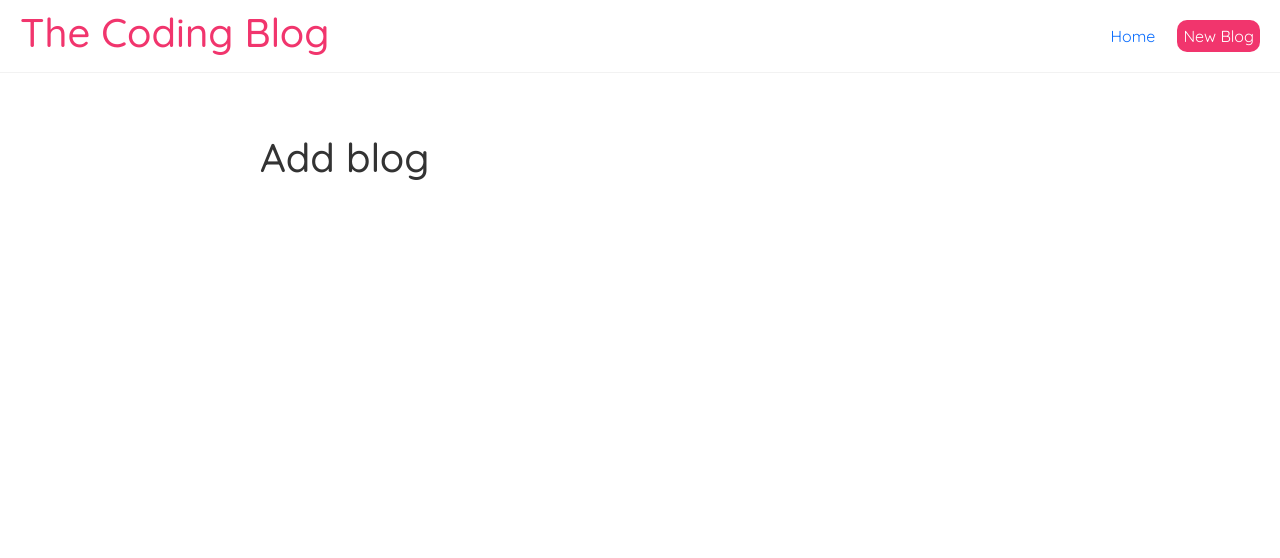
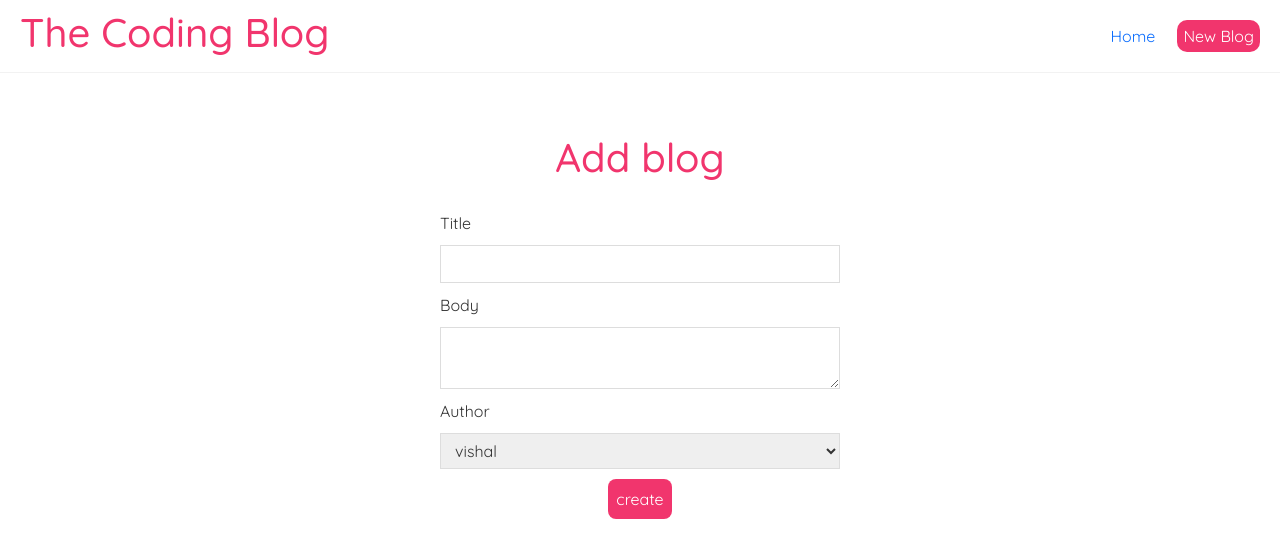
Before and after one commit to pc0riginal/reactJs-Tuts, a React (Create React App) app: page /create in a window 1280 px wide. Shown: the top 558 px of the page. Built offline with nearby package versions, Linux system fonts and the light colour scheme.

Commit message:
delete function added

```diff
--- a/data/db.json
+++ b/data/db.json
@@ -1,8 +1,22 @@
 {
-    "blogs":[
-            {"title":"coding","body":"loremanvn fjfkdfv ...","author":"paras","id":1},
-            {"title":"code like a pro","body":"lorem fji jglssnv sj ...","author":"pc","id":2},
-            {"title":"kids coding","body":"coding is funy ..","author":"pc0riginal","id":3},
-            {"title":"apana blog","body":"this is my blog...","author":"pc","id":4}
-    ]
+  "blogs": [
+    {
+      "title": "code",
+      "body": "mlgldfk",
+      "author": "pc",
+      "id": 1
+    },
+    {
+      "title": "code is fun",
+      "body": "hey we completed",
+      "author": "pc",
+      "id": 2
+    },
+    {
+      "title": "hi",
+      "body": "jknv",
+      "author": "paras",
+      "id": 3
+    }
+  ]
 }
--- a/src/BlogDetails.js
+++ b/src/BlogDetails.js
@@ -1,11 +1,33 @@
-import { useParams } from "react-router";
+import { useHistory, useParams } from "react-router";
+import useFetch from "./useFetch";
 
 const BlogDetails = () => {
     const params = useParams()
+    const history = useHistory()
+    const {blogs:blog,isPanding:isPending,error} = useFetch("http://localhost:8000/blogs/"+params.id)
+    const handleDelete = () =>{
+        fetch("http://localhost:8000/blogs/"+params.id,{
+            method:'DELETE'
+        })
+        .then(()=>{
+            history.push('/')
+        })
+        .catch((err)=>{
+            alert(err.message)
+        })
+    }
     return (
         <div className="blog-details">
-            <h1>blog details</h1>
-            <h1>{params.id}</h1>
+            {isPending && <div>Loding...</div>}
+            {error && <div>{error}</div>}
+            {blog && (
+                <article>
+                    <h2>{blog.title}</h2>
+                    <p>Written by {blog.author}</p>
+                    <div>{blog.body}</div>
+                    <button onClick={handleDelete}>Delete</button>
+                </article>
+            )}
         </div>
     );
 }
--- a/src/Create.js
+++ b/src/Create.js
@@ -1,7 +1,62 @@
+import { useState } from "react";
+import { useHistory } from "react-router";
+
 const Create = () => {
+    let [title,setTitle] = useState('')
+    let [body,setBody] = useState('')
+    let [author,setAuthor] = useState('vishal')
+    let [isPending,setIsPending] = useState(false)
+    const history = useHistory()
+
+    const addblog = (e) =>{
+        setIsPending(true)
+        e.preventDefault() // it will prevent from page load
+        const blog = {title,body,author}
+        fetch('http://localhost:8000/blogs',{
+            method:'POST',
+            headers:{'Content-Type':'application/json'},
+            body:JSON.stringify(blog)
+        })
+        .then( ()=>{
+            setIsPending(true)
+            history.push('/') // redirect to blogs
+        })
+        .catch((err)=>{
+            alert(err.message)
+            setIsPending(false)
+        })
+    }
     return (
         <div className='create'>
             <h1>Add blog</h1>
+            <form onSubmit={addblog}>
+                <label>Title</label>
+                <input
+                    type="text"
+                    required
+                    value = {title}
+                    onChange = { (e) => setTitle(e.target.value)}
+                />
+                <label>Body</label>
+                <textarea
+                    required
+                    value = {body}
+                    onChange = { (e) => setBody(e.target.value)}
+                />
+                <label>Author</label>
+                <select
+                    required
+                    value = {author}
+                    onChange = { (e)=> setAuthor(e.target.value) }
+                >
+                    <option selected value="vishal">vishal</option>
+                    <option value="pc">pc</option>
+                    <option value="paras">paras</option>
+                    <option value="gandhiji">gandhiji</option>
+                </select>
+                {!isPending && <button> create </button>}
+                {isPending && <button disabled>Adding new blog...</button>}
+            </form>
         </div>
     );
 }
--- a/src/Home.js
+++ b/src/Home.js
@@ -2,14 +2,25 @@ import BlogList from './BlogList'
 import Loding from './Loding'
 import {Modal,Button} from 'react-bootstrap'
 import useFetch from './useFetch'
+import { useHistory } from 'react-router'
 
 function Home() {
     const {blogs,isPanding,error,setBlogs,setError} = useFetch("http://localhost:8000/blogs")
+    const history = useHistory()
+    const handleDelete = (id)=>{
+        const newBlogs = blogs.filter((blog)=> blog.id !== id)  // true will be remain others will be deleted
 
-    const handleDelete = (id)=>{
-        const newBlogs = blogs.filter((blog)=> blog.id !== id
-        )  // true will be remain others will be deleted
-        setBlogs(newBlogs)
+        fetch("http://localhost:8000/blogs/"+id,{
+            method:'DELETE'
+        })
+        .then(()=>{
+            setBlogs(newBlogs)
+            // history.push('/')
+        })
+        .catch((err)=>{
+            alert(err.message)
+        })
+
     }
 
 
--- a/src/index.css
+++ b/src/index.css
@@ -83,3 +83,39 @@
     border-radius: 8px;
     cursor: pointer;
   }
+
+
+.create {
+  max-width: 400px;
+  margin:0 auto;
+  text-align: center;
+}
+
+.create label{
+  text-align: left;
+  display: block;
+}
+
+.create h1{
+  /* font-size: 20px; */
+  color: #f1356d;
+  margin-bottom: 30px;
+}
+
+.create input, .create textarea, .create select{
+  width: 100%;
+  padding: 6px 10px;
+  margin: 10px 0;
+  border:1px solid #ddd;
+  box-sizing: border-box;
+  display: block;
+}
+
+.create button{
+  background: #f1356d;
+  color: #fff;
+  border:0;
+  padding: 8px;
+  border-radius: 8px;
+  cursor: pointer;
+}
```
